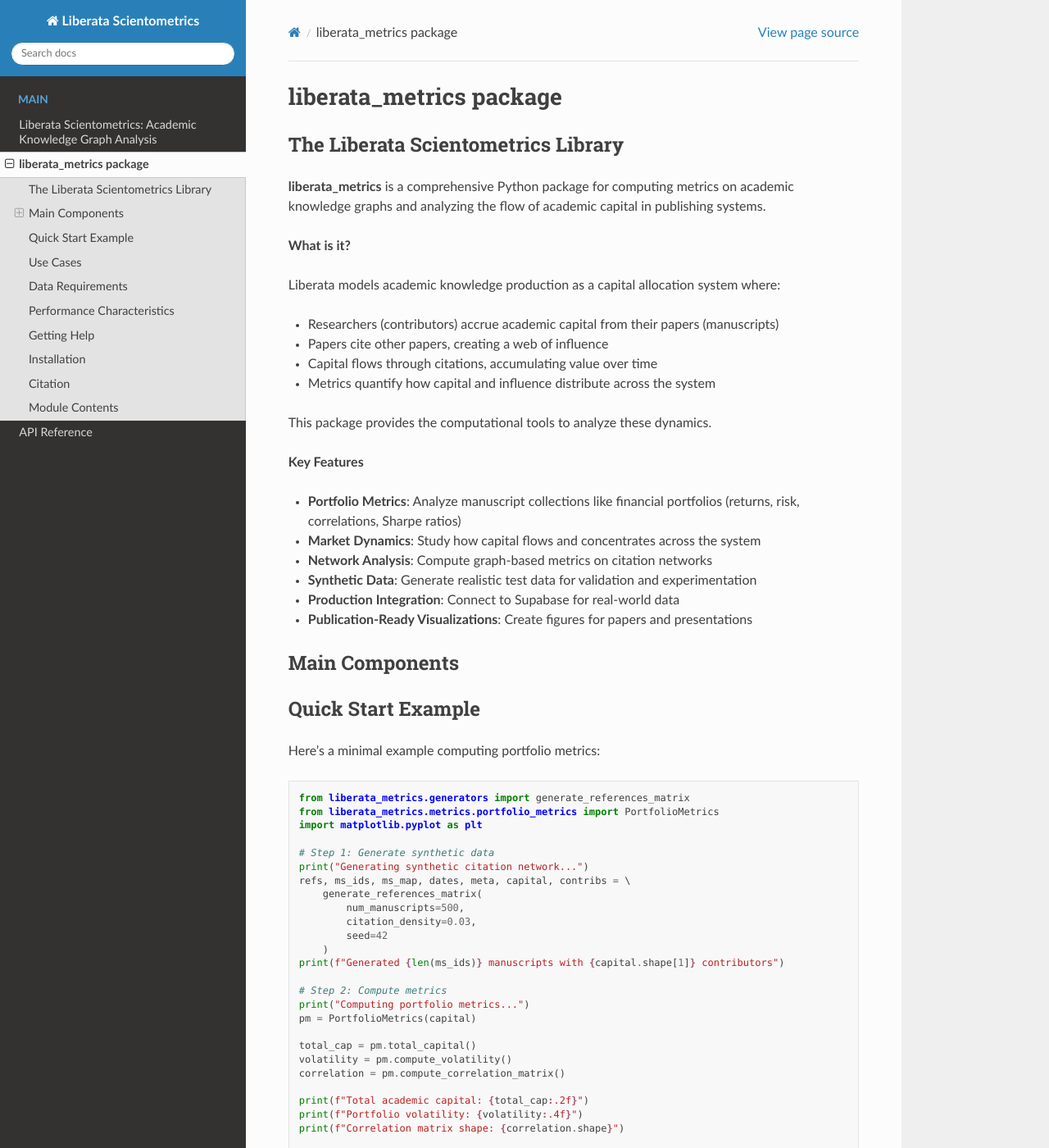
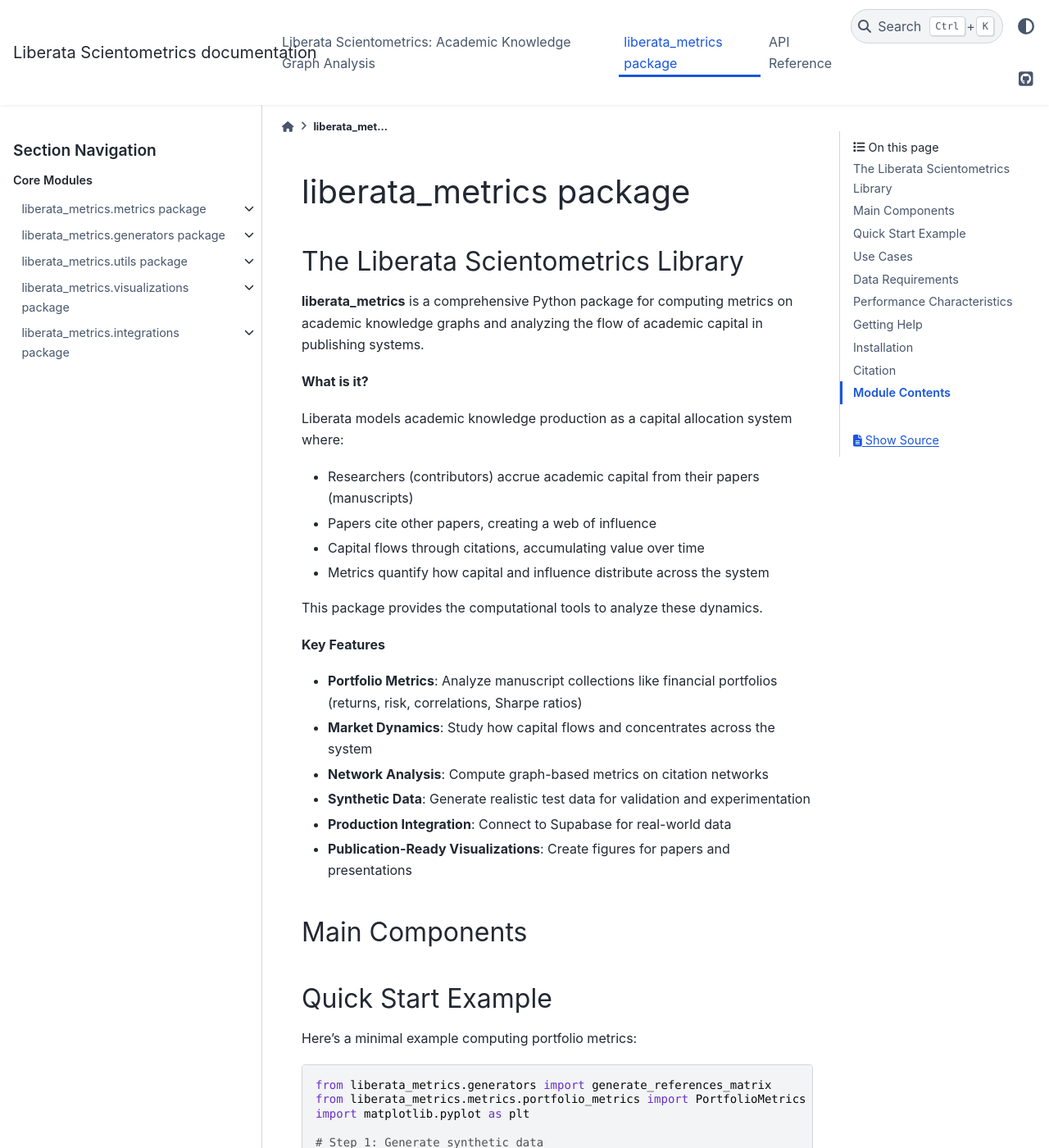
Before and after one commit to Liberata-Academic-Publishing/liberata-scientometrics, a Sphinx documentation site: the page built from docs/source/liberata_metrics.rst, in a window 1280 px wide and 1400 px high. Shown: the whole window at 82% size. Built offline with Sphinx 7.4.7 and the PyData theme 0.15.4, drawn with Linux system fonts in a browser that asks for light colours; pages that are not in the unit, such as notebooks, are missing from menus; some of the changed text lies outside the part shown.

Commit message:
Added new design for documentation website

```diff
--- /dev/null
+++ b/docs/source/_static/custom.css
@@ -0,0 +1,23 @@
+/* Modern blue accent palette for the Liberata Scientometrics docs. */
+
+html[data-theme="light"] {
+    --pst-color-primary: #1a56db;
+    --pst-color-primary-highlight: #1e40af;
+    --pst-color-primary-bg: #dbeafe;
+    --pst-color-link: #1a56db;
+    --pst-color-link-hover: #1e40af;
+    --pst-color-inline-code-links: #1a56db;
+}
+
+html[data-theme="dark"] {
+    --pst-color-primary: #60a5fa;
+    --pst-color-primary-highlight: #93c5fd;
+    --pst-color-primary-bg: #1e3a5f;
+    --pst-color-link: #60a5fa;
+    --pst-color-link-hover: #93c5fd;
+    --pst-color-inline-code-links: #60a5fa;
+}
+
+.bd-header {
+    box-shadow: 0 1px 3px rgba(0, 0, 0, 0.08);
+}
--- a/docs/source/conf.py
+++ b/docs/source/conf.py
@@ -40,7 +40,13 @@
 # -- Options for HTML output -------------------------------------------------
 # https://www.sphinx-doc.org/en/master/usage/configuration.html#options-for-html-output
 
-# html_theme = 'alabaster'
-html_theme = 'sphinx_rtd_theme'
+html_theme = 'pydata_sphinx_theme'
 html_static_path = ['_static']
+html_css_files = ['custom.css']
 html_baseurl = 'https://www.liberata.info/'
+
+html_theme_options = {
+    "github_url": "https://github.com/Liberata-Academic-Publishing/liberata-metrics",
+    "show_toc_level": 2,
+    "navigation_with_keys": True,
+}
--- a/docs/source/liberata_metrics.metrics.rst
+++ b/docs/source/liberata_metrics.metrics.rst
@@ -30,6 +30,8 @@
 .. toctree::
    :maxdepth: 2
 
+   liberata_metrics.metrics.contributor
+   liberata_metrics.metrics.manuscript
    liberata_metrics.metrics.portfolio_metrics
    liberata_metrics.metrics.market_metrics
    liberata_metrics.metrics.distribution_metrics
--- a/docs/source/liberata_metrics.rst
+++ b/docs/source/liberata_metrics.rst
@@ -183,20 +183,20 @@
 
 .. code-block:: bash
 
-    pip install liberata-scientometrics
+    pip install liberata-metrics
 
 Or from GitHub with the latest development version:
 
 .. code-block:: bash
 
-    pip install git+https://github.com/Liberata-Academic-Publishing/liberata-scientometrics
+    pip install git+https://github.com/Liberata-Academic-Publishing/liberata-metrics
 
 For development, clone the repository and install in editable mode:
 
 .. code-block:: bash
 
-    git clone https://github.com/Liberata-Academic-Publishing/liberata-scientometrics
-    cd liberata-scientometrics
+    git clone https://github.com/Liberata-Academic-Publishing/liberata-metrics
+    cd liberata-metrics
     pip install -e .
 
 
@@ -211,7 +211,7 @@
         title={Liberata Scientometrics: A package for analyzing academic capital flow},
         author={Wang, Hanlin and Saha Choudhury, Arjun and Wang, Derek and Sabath, Anshuman and Roongta, Aarsh and Knittel, Clayton},
         year={2025},
-        url={https://github.com/Liberata-Academic-Publishing/liberata-scientometrics}
+        url={https://github.com/Liberata-Academic-Publishing/liberata-metrics}
     }
 
 
```
Also changed, not shown: docs/source/index.rst (+9 -25 lines), docs/source/liberata_metrics.metrics.contributor.rst (added, +7 -0 lines), docs/source/liberata_metrics.metrics.distribution_metrics.rst (added, +7 -0 lines), docs/source/liberata_metrics.metrics.graph.rst (added, +7 -0 lines), docs/source/liberata_metrics.metrics.legacy_metric.rst (added, +7 -0 lines), docs/source/liberata_metrics.metrics.manuscript.rst (added, +7 -0 lines), docs/source/liberata_metrics.metrics.system_health_metrics.rst (added, +7 -0 lines).
